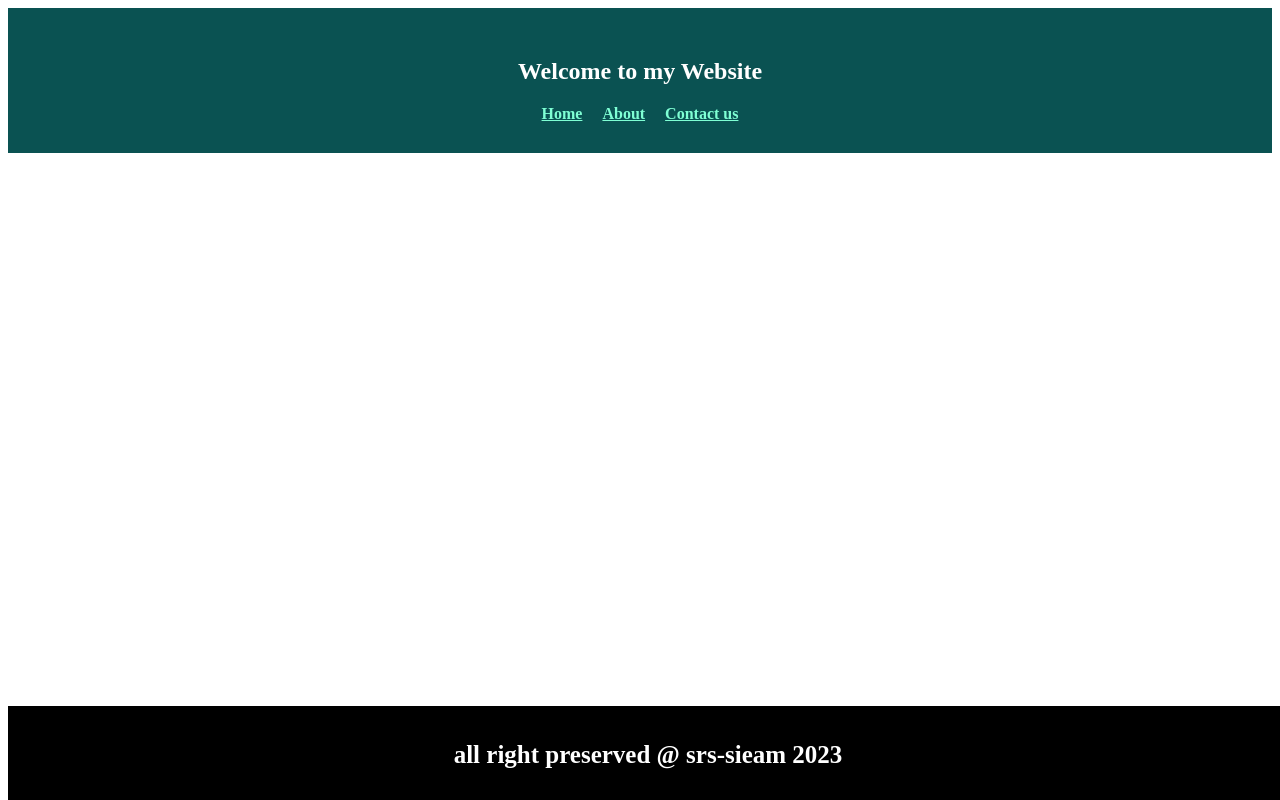
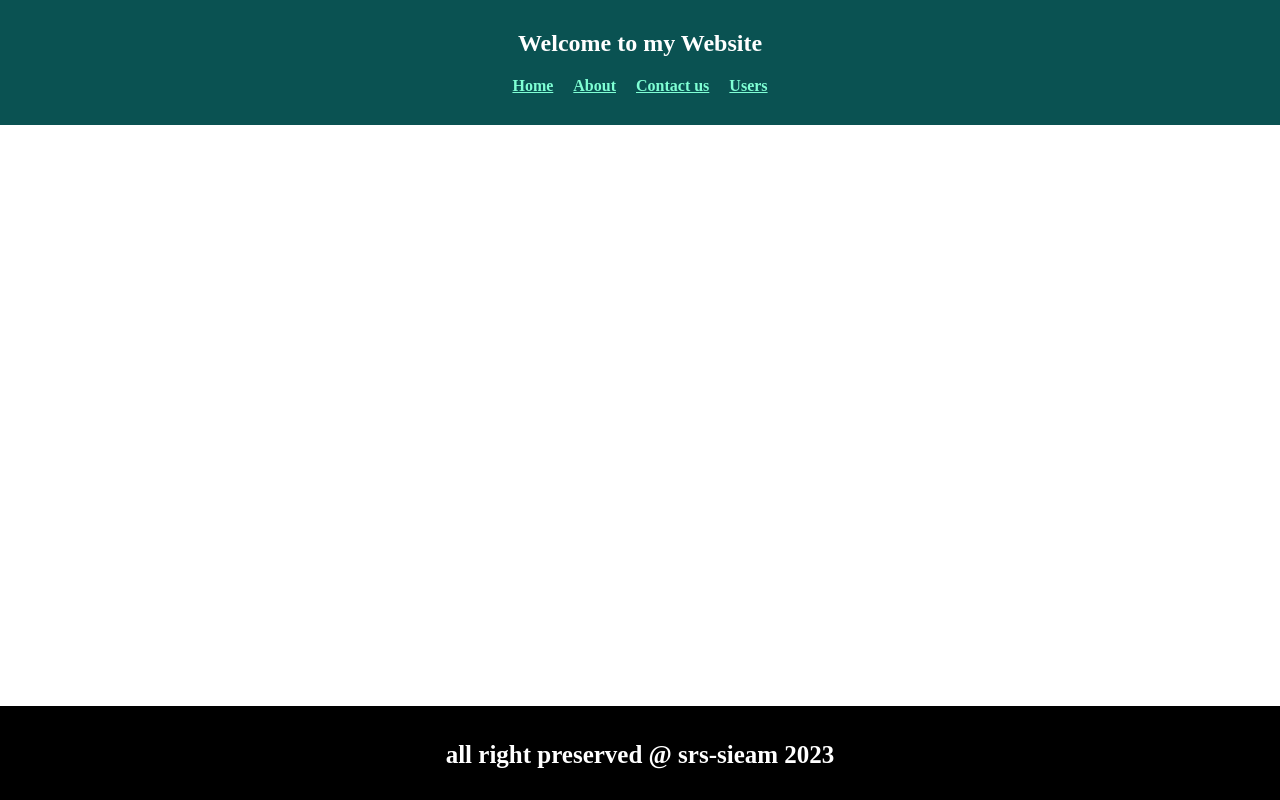
Before and after one commit to srssieam/react-router-tutorial, a React (Vite) app: page / in a window 1280 px wide. Built offline with nearby package versions, Linux system fonts and the light colour scheme.

Commit message:
how to add new component

```diff
--- a/src/component/Header/Header.css
+++ b/src/component/Header/Header.css
@@ -4,8 +4,11 @@
     color: white;
     padding: 30px 0;
 }
+.header-style h2{
+    margin-bottom: 20px;
+}
 .header-style a{
     color: aquamarine;
     font-weight: bold;
-    margin: 0 10px;
+    margin:10px;
 }
--- a/src/component/Header/Header.jsx
+++ b/src/component/Header/Header.jsx
@@ -12,6 +12,7 @@ const Header = () => {
                 <Link to="/">Home</Link>
                 <Link to="/about">About</Link>
                 <Link to="/contact">Contact us</Link>
+                <Link to="/users">Users</Link>
             </nav>
         </div>
     );
--- /dev/null
+++ b/src/component/Users/Users.jsx
@@ -0,0 +1,11 @@
+
+
+const Users = () => {
+    return (
+        <div>
+            <p>I am from user component</p>
+        </div>
+    );
+};
+
+export default Users;
--- a/src/index.css
+++ b/src/index.css
@@ -0,0 +1,5 @@
+*{
+    margin: 0;
+    padding: 0;
+    box-sizing: border-box;
+}
--- a/src/main.jsx
+++ b/src/main.jsx
@@ -8,6 +8,7 @@ import {
   createBrowserRouter,
   RouterProvider,
 } from "react-router-dom";
+import Users from './component/Users/Users';
 
 
 const router = createBrowserRouter([
@@ -22,6 +23,10 @@ const router = createBrowserRouter([
       {
         path: '/contact',
         element: <Contact></Contact>
+      },
+      {
+        path: '/users',
+        element: <Users></Users>
       }
     ]
   }
```
